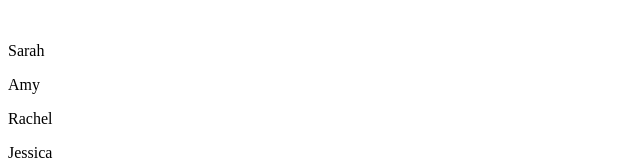
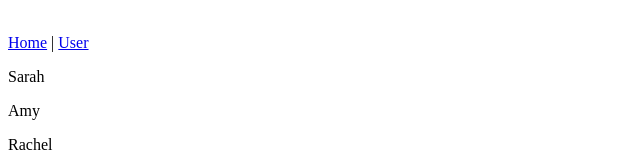
Before and after one commit to JesusMatinezClavel/MyFirstAngularProject, an Angular app: page / in a window 1280 px wide. Shown: the top 160 px of the page, without its empty margins (0-640 px from the left). Built offline with nearby package versions, Linux system fonts and the light colour scheme.

Commit message:
FEAT -> Added RouterOutlet to components

```diff
--- a/src/app/app.component.ts
+++ b/src/app/app.component.ts
@@ -1,29 +1,8 @@
 import { Component, Input } from '@angular/core';
-import { RouterOutlet } from '@angular/router';
 import { ChildComponent } from './child.component';
 import { CommentsComponent } from './comments.components';
 import { NgOptimizedImage } from "@angular/common";
-
-// @Component({
-//   selector: 'app-root',
-//   standalone: true,
-//   imports: [RouterOutlet],
-//   templateUrl: './app.component.html',
-//   styleUrl: './app.component.css'
-// })
-// export class AppComponent {
-//   title = 'myAngular';
-// }
-
-// @Component({
-//   selector: 'app-root',
-//   template: `Hello {{city}}, {{1+1}}`,
-//   styles: `:host {color:red}`,
-//   standalone: true
-// })
-// export class AppComponent {
-//   city = 'Valencia'
-// }
+import { RouterOutlet } from "@angular/router";
 
 @Component({
   selector: 'app-user',
@@ -41,6 +20,7 @@ export class UserComponent {
   @Input() name = ""
 }
 
+
 @Component({
   selector: 'app-root',
   styles: [
@@ -49,6 +29,12 @@ export class UserComponent {
   ],
   template: `
   <div [contentEditable]='isEditable'></div>
+  <nav>
+    <a href="/">Home</a>
+    |
+    <a href="/user">User</a>
+  </nav>
+  <router-outlet />
   @for(user of users; track user.id){
     <p (mouseover)='onMouseOver()' (mouseout)='onMouseBlur()'>{{message}} {{user.name}}</p>
   }
@@ -68,7 +54,7 @@ export class UserComponent {
   </div>
   `,
   standalone: true,
-  imports: [UserComponent, ChildComponent, CommentsComponent, NgOptimizedImage],
+  imports: [UserComponent, ChildComponent, CommentsComponent, NgOptimizedImage,RouterOutlet],
 })
 export class AppComponent {
   operatingSystems = [{ id: 'win', name: 'Windows' }, { id: 'osx', name: 'MacOS' }, { id: 'linux', name: 'Linux' }]
--- a/src/app/app.config.ts
+++ b/src/app/app.config.ts
@@ -5,4 +5,4 @@ import { routes } from './app.routes';
 
 export const appConfig: ApplicationConfig = {
   providers: [provideRouter(routes)]
-};
+}
```
Also changed, not shown: src/app/app.routes.ts (line endings or trailing spaces).
